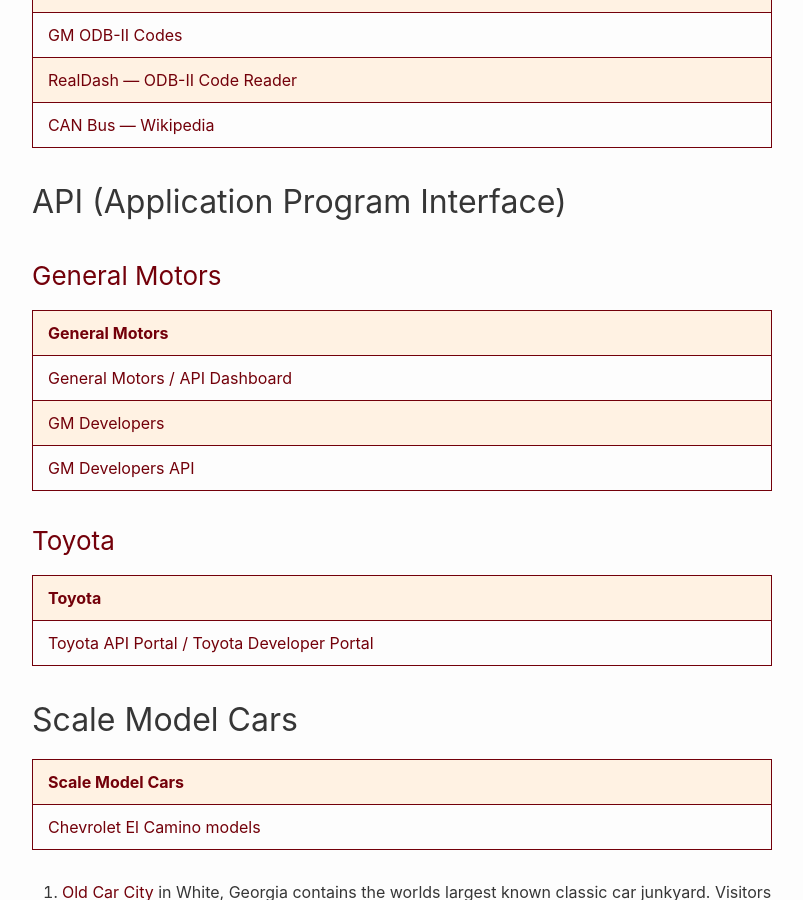
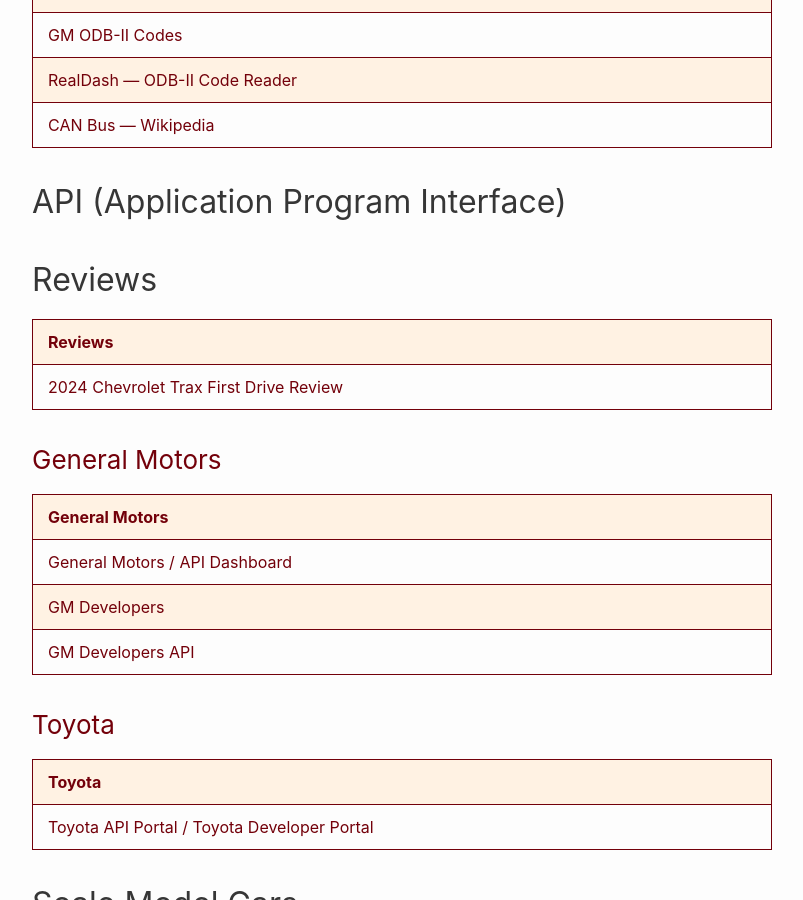
Before and after one commit to RalphHightower/RalphHightower, a Jekyll site: the page built from AutomotiveResources.md, in a window 1280 px wide and 900 px high, scrolled down 4296 px. Shown: the whole window, without its empty margins (238-1041 px from the left). Built offline with Jekyll 4.4.1, drawn with Linux system fonts in a browser that asks for light colours; our own code applies the rules of GitHub Pages for plain Markdown files.

Commit message:
[docs](doc): 2024 Chevrolet Trax First Drive (YouTube)

```diff
--- a/AutomotiveResources.md
+++ b/AutomotiveResources.md
@@ -21,7 +21,7 @@
 
 | Automotive News |
 |---|
-[Harman Ready Upgrade: Hot-Swap Hard Drive for Software-Defined Vehicles](https://www.motortrend.com/news/harmans-ready-upgrade-is-like-a-hot-swap-hard-drive-for-cars/ )|
+| [Harman Ready Upgrade: Hot-Swap Hard Drive for Software-Defined Vehicles](https://www.motortrend.com/news/harmans-ready-upgrade-is-like-a-hot-swap-hard-drive-for-cars/ ) |
 
 ## GM-Canada’s OnStar Solution to Canada’s Sunset of Cellular CDMA 2G Technology in 2015
 
@@ -71,6 +71,12 @@
 
 ## API (Application Program Interface)
 
+## Reviews
+
+| Reviews |
+|---|
+| [2024 Chevrolet Trax First Drive Review](https://youtube.com/watch?v=DDLwenI5PHA&feature=share ) |
+
 ### [General Motors](https://www.gm.com/)
 
 | [General Motors](https://www.gm.com/) |
```
